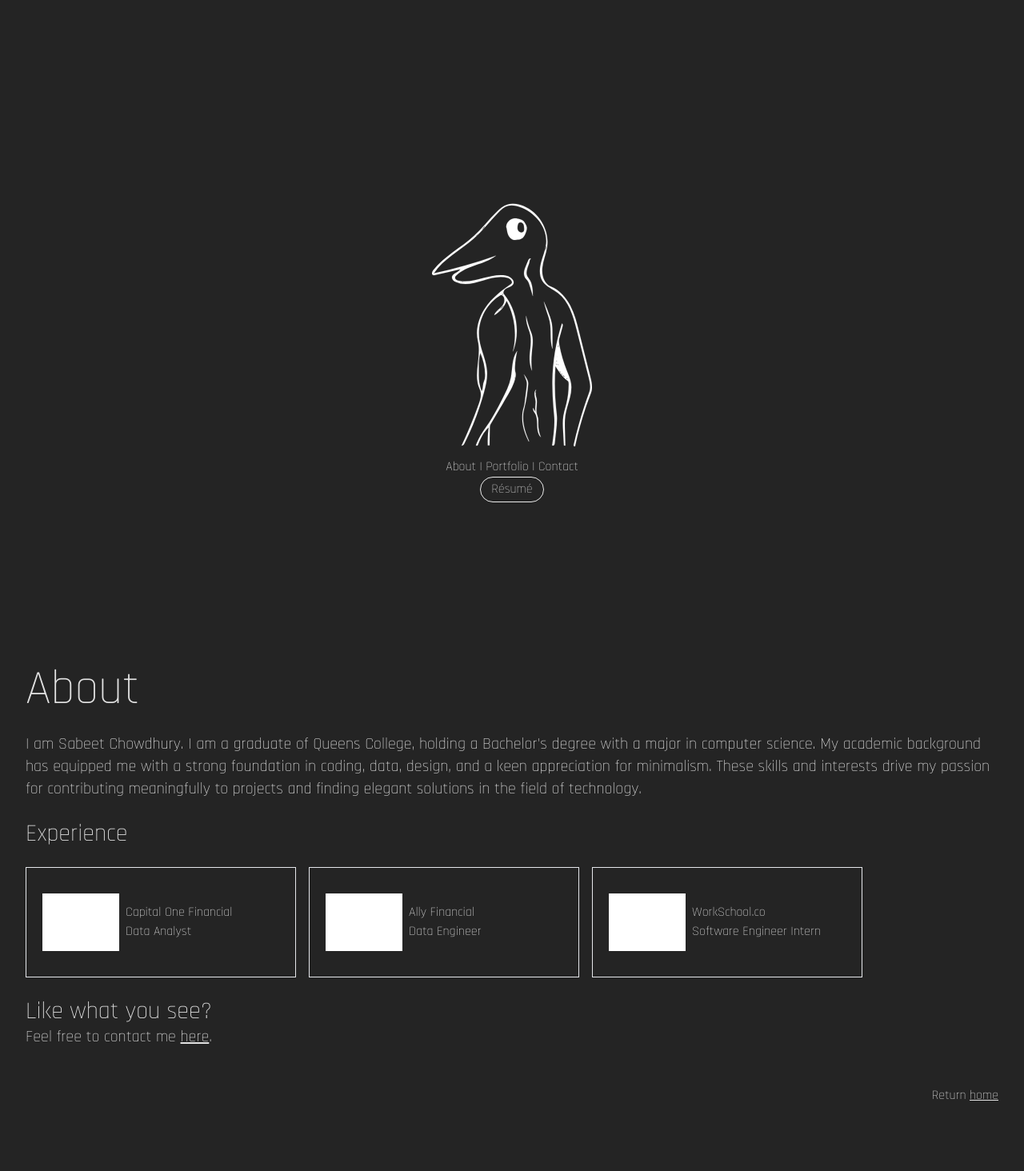
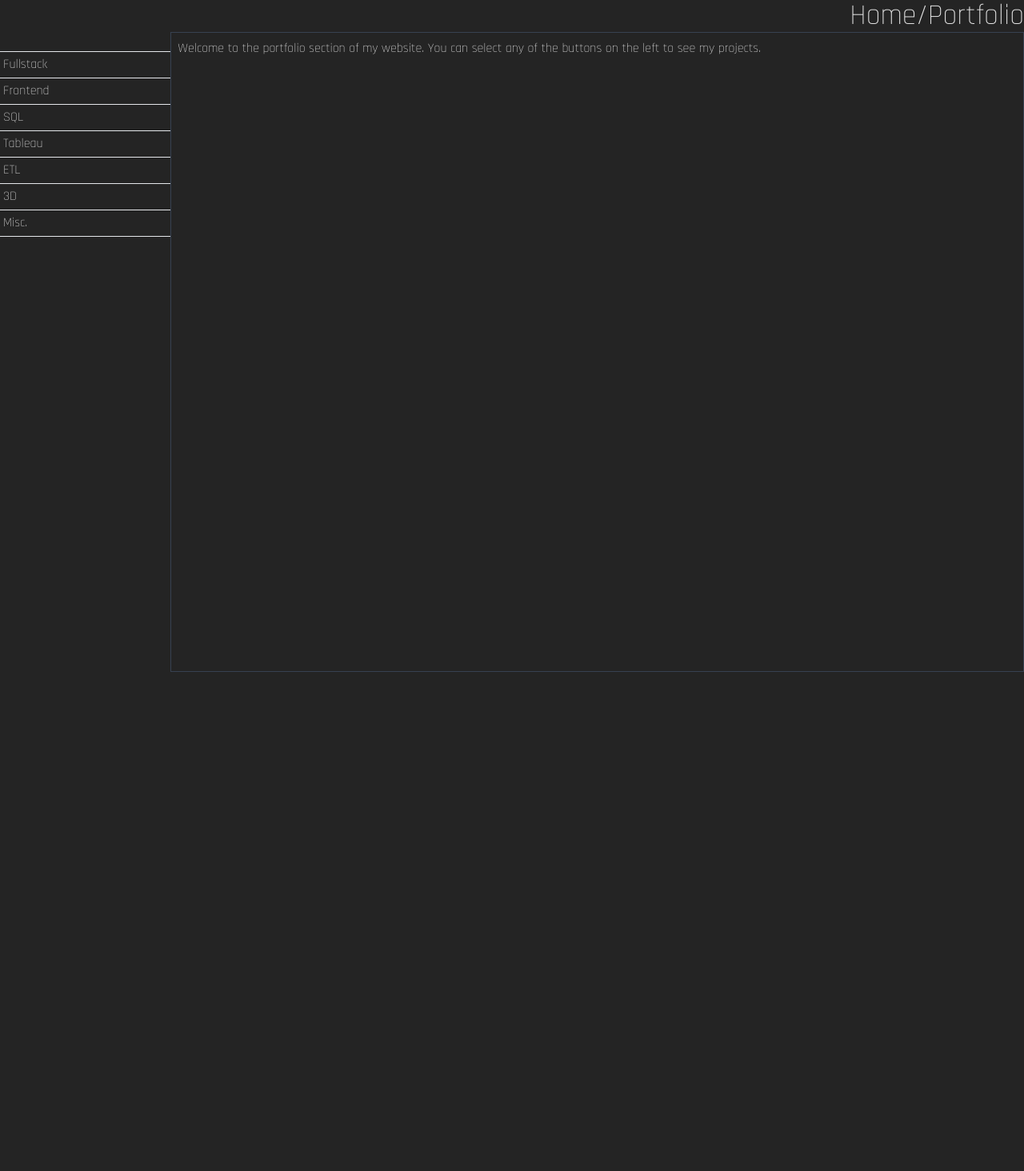
Before and after one commit to sabeet/port-moge-3, a React (Vite) app in the folder port-moge-3/: page /portfolio in a window 1280 px wide. Shown: the top 1464 px of the page at 80% size. After the commit the page ends 840 px from the top, so only its background shows below. Built offline with nearby package versions, Linux system fonts and the light colour scheme; grey boxes are pictures that could not be loaded.

Commit message:
base site completed

```diff
--- a/port-moge-3/src/About.jsx
+++ b/port-moge-3/src/About.jsx
@@ -1,10 +1,11 @@
 import React from 'react'
 import WorkCard from './components/WorkCard'
+import { Link } from 'react-router-dom'
 
 function About() {
   return (
     <>
-        <div className='flex flex-col h-fit w-screen p-8 justify-center'>
+        <div className='flex flex-col h-screen w-screen p-8 justify-center'>
             <div className="text-6xl">About</div>
             <br />
             <div className="text-xl">
@@ -25,13 +26,13 @@ function About() {
                 Like what you see?
             </div>
             <div className="text-xl">
-                Feel free to contact me <u><b>here</b></u>.
+                Feel free to contact me <Link to='/contact'><u>here</u></Link>.
             </div>
             <div className='py-4'>
                 {/*This is some blank space*/}
             </div>
             <div className="flex flex-row-reverse py-4">
-                <div>Return <u>home</u></div>
+                <div>Return <Link to='/'><u>home</u></Link></div>
             </div>
 
         </div>
--- a/port-moge-3/src/App.jsx
+++ b/port-moge-3/src/App.jsx
@@ -1,16 +1,20 @@
-import "./App.css";
-import Asub from "./components/Asub";
+import React from "react";
+import { BrowserRouter as Router, Routes, Route, useLocation } from "react-router-dom";
+import Home from "./Home";
+import About from "./About";
+import Portfolio from "./Portfolio";
+import Contact from "./Contact";
 
 function App() {
+  const location = useLocation();
   return (
     <>
-      <div className="flex flex-col h-screen w-screen items-center justify-center">
-
-          <Asub />
-
-        <div>About | Portfolio | Contact</div>
-        <button className="border rounded-full border-white h-8 w-20 animate-pulse">R&eacute;sum&eacute;</button>
-      </div>
+      <Routes location={location} key={location.pathname}>
+        <Route index element={<Home />} />
+        <Route path="/about" element={<About />} />
+        <Route path="/portfolio" element={<Portfolio />} />
+        <Route path="/contact" element={<Contact />} />
+      </Routes>
     </>
   );
 }
--- a/port-moge-3/src/Contact.jsx
+++ b/port-moge-3/src/Contact.jsx
@@ -1,9 +1,10 @@
 import React from "react";
+import { Link } from "react-router-dom";
 
 function Contact() {
   return (
     <>
-      <div className="flex flex-col h-fit w-screen p-8 justify-center gap-4">
+      <div className="flex flex-col h-screen w-screen justify-center p-8 gap-4">
         <div className="text-6xl">Let's Talk.</div>
         <div className="text-4xl">
           Send me an email and tell me how you feel about anything.
@@ -11,7 +12,7 @@ function Contact() {
         <br />
         <div className="text-xl animate-pulse hover:underline"><a href="mailto: sabeet.a.chow90s@gmail.com">sabeet.a.chow90s@gmail.com →</a></div>
         <br />
-        <div className="flex flex-row-reverse"><div>Return <u>home</u></div></div>
+        <div className="flex flex-row-reverse"><div>Return <Link to='/'><u>home</u></Link></div></div>
       </div>
     </>
   );
--- /dev/null
+++ b/port-moge-3/src/Home.jsx
@@ -0,0 +1,19 @@
+import { Link } from "react-router-dom";
+import "./Home.css";
+import Asub from "./components/Asub";
+
+function Home() {
+  return (
+    <>
+      <div className="flex flex-col h-screen w-screen items-center justify-center">
+
+          <Asub />
+
+        <div><Link to="/about">About</Link> | <Link to="/portfolio">Portfolio</Link> | <Link to="/contact">Contact</Link></div>
+        <button className="border rounded-full border-gray-700 h-8 w-20 animate-pulse hover:bg-slate-400 hover:text-slate-900">R&eacute;sum&eacute;</button>
+      </div>
+    </>
+  );
+}
+
+export default Home;
--- a/port-moge-3/src/Portfolio.jsx
+++ b/port-moge-3/src/Portfolio.jsx
@@ -1,4 +1,5 @@
 import React, { useState } from "react";
+import { Link } from "react-router-dom";
 import Description from "./components/Description";
 import Tableau from "./components/Tableau";
 import Page3D from "./components/Page3D";
@@ -13,31 +14,71 @@ function Portfolio() {
 
   return (
     <>
-      <div className="flex flex-row-reverse lg:text-4xl">Portfolio</div>
+      <div className="flex flex-row-reverse text-xl md:text-4xl">
+        /Portfolio
+        <Link to="/">
+          <div className="hover:underline">Home</div>
+        </Link>
+      </div>
       <div className="flex flex-row">
         <div className="w-1/3 lg:w-1/6">
           <br />
           {/* button for Fullstack */}
           <hr className="h-px bg-gray-200 border-0 dark:bg-gray-700"></hr>
-          <div className="hover:bg-sky-700 p-1 h-8 hover:text-zinc-950" onClick={() => setActive("Fullstack")}>Fullstack</div>
+          <div
+            className="hover:bg-slate-300 p-1 h-8 hover:text-zinc-950"
+            onClick={() => setActive("Fullstack")}
+          >
+            Fullstack
+          </div>
           {/* button for Frontend */}
           <hr className="h-px bg-gray-200 border-0 dark:bg-gray-700"></hr>
-          <div className="hover:bg-sky-700 p-1 h-8 hover:text-zinc-950" onClick={() => setActive("Frontend")}>Frontend</div>
+          <div
+            className="hover:bg-slate-300 p-1 h-8 hover:text-zinc-950"
+            onClick={() => setActive("Frontend")}
+          >
+            Frontend
+          </div>
           {/* button for SQL */}
           <hr className="h-px bg-gray-200 border-0 dark:bg-gray-700"></hr>
-          <div className="hover:bg-sky-700 p-1 h-8 hover:text-zinc-950" onClick={() => setActive("SQL")}>SQL</div>
+          <div
+            className="hover:bg-slate-300 p-1 h-8 hover:text-zinc-950"
+            onClick={() => setActive("SQL")}
+          >
+            SQL
+          </div>
           {/* button for Tableau */}
           <hr className="h-px bg-gray-200 border-0 dark:bg-gray-700"></hr>
-          <div className="hover:bg-sky-700 p-1 h-8 hover:text-zinc-950" onClick={() => setActive("Tableau")}>Tableau</div>
+          <div
+            className="hover:bg-slate-300 p-1 h-8 hover:text-zinc-950"
+            onClick={() => setActive("Tableau")}
+          >
+            Tableau
+          </div>
           {/* button for ETL */}
           <hr className="h-px bg-gray-200 border-0 dark:bg-gray-700"></hr>
-          <div className="hover:bg-sky-700 p-1 h-8 hover:text-zinc-950" onClick={() => setActive("ETL")}>ETL</div>
+          <div
+            className="hover:bg-slate-300 p-1 h-8 hover:text-zinc-950"
+            onClick={() => setActive("ETL")}
+          >
+            ETL
+          </div>
           {/* button for 3D */}
           <hr className="h-px bg-gray-200 border-0 dark:bg-gray-700"></hr>
-          <div className="hover:bg-sky-700 p-1 h-8 hover:text-zinc-950" onClick={() => setActive("3D")}>3D</div>
+          <div
+            className="hover:bg-slate-300 p-1 h-8 hover:text-zinc-950"
+            onClick={() => setActive("3D")}
+          >
+            3D
+          </div>
           <hr className="h-px bg-gray-200 border-0 dark:bg-gray-700"></hr>
           {/* button for Misc. */}
-          <div className="hover:bg-sky-700 p-1 h-8 hover:text-zinc-950" onClick={() => setActive("Misc")}>Misc.</div>
+          <div
+            className="hover:bg-slate-300 p-1 h-8 hover:text-zinc-950"
+            onClick={() => setActive("Misc")}
+          >
+            Misc.
+          </div>
           <hr className="h-px bg-gray-200 border-0 dark:bg-gray-700"></hr>
         </div>
         <div className="w-5/6 border h-screen border-gray-700">
--- a/port-moge-3/src/components/Description.jsx
+++ b/port-moge-3/src/components/Description.jsx
@@ -2,7 +2,9 @@ import React from 'react'
 
 function Description() {
   return (
-    <div>Welcome to the portfolio section of my website. Hope you find what you are looking for.</div>
+    <div className='p-2'>
+        Welcome to the portfolio section of my website. You can select any of the buttons on the left to see my projects.
+    </div>
   )
 }
 
--- a/port-moge-3/src/components/WorkCard.jsx
+++ b/port-moge-3/src/components/WorkCard.jsx
@@ -2,7 +2,7 @@ import React from "react";
 
 function WorkCard({ company, role, logo }) {
   return (
-    <div className="flex flex-row p-5 gap-2 border border-1">
+    <div className="flex flex-row p-5 gap-2 border border-gray-700 border-1">
       <div>
         <img
           src={logo}
--- a/port-moge-3/src/main.jsx
+++ b/port-moge-3/src/main.jsx
@@ -1,16 +1,24 @@
 import React from "react";
 import ReactDOM from "react-dom/client";
 import App from "./App.jsx";
+import Home from "./Home.jsx";
 import Portfolio from "./Portfolio.jsx";
 import "./index.css";
 import About from "./About.jsx";
 import Contact from "./Contact.jsx";
+import { BrowserRouter as Router, Routes, Route } from "react-router-dom";
 
 ReactDOM.createRoot(document.getElementById("root")).render(
   <React.StrictMode>
-    <App />
+    {/* <Home />
     <About />
     <Contact />
-    {/* <Portfolio /> */}
+    <Portfolio /> */}
+
+    <Router>
+      <Routes>
+        <Route path="/*" element={<App />} />
+      </Routes>
+    </Router>
   </React.StrictMode>
 );
```
Also changed, not shown: port-moge-3/src/Home.css (renamed from port-moge-3/src/App.css).
